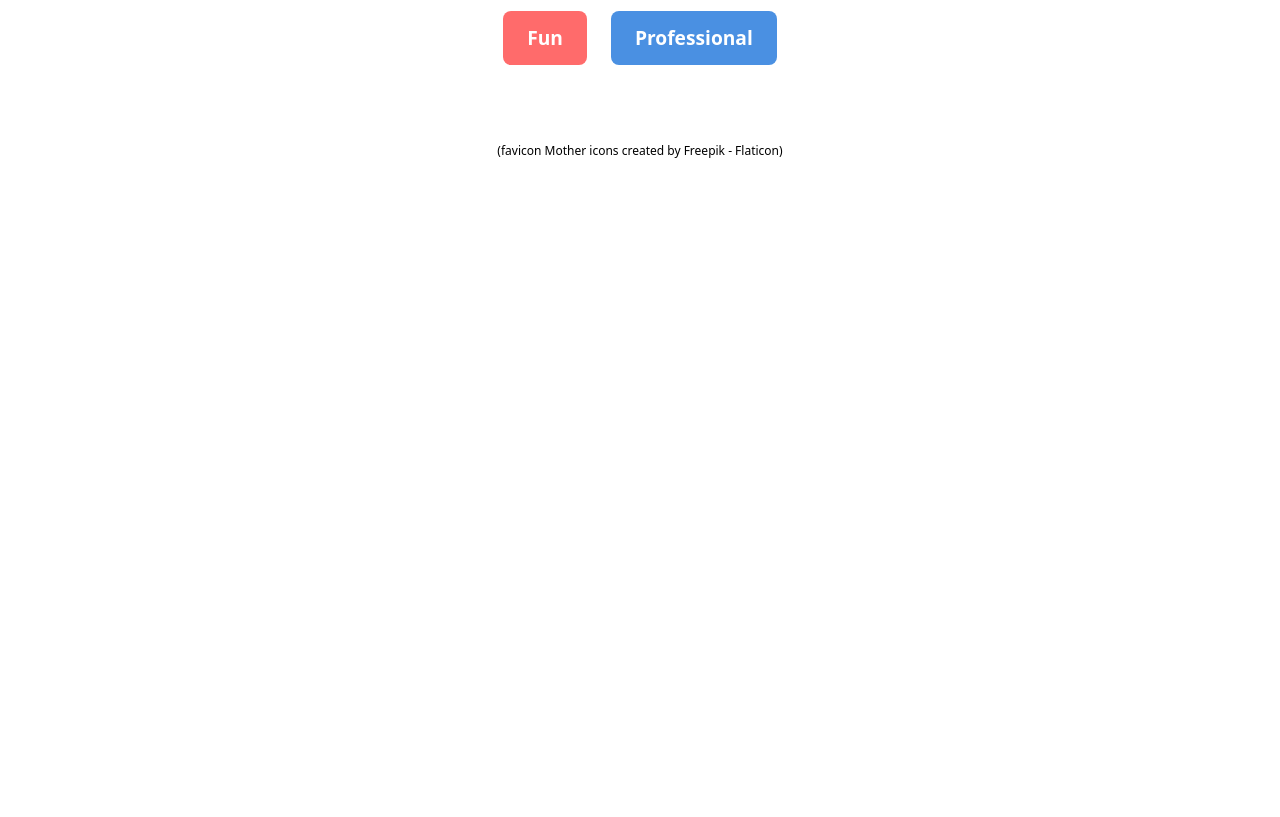
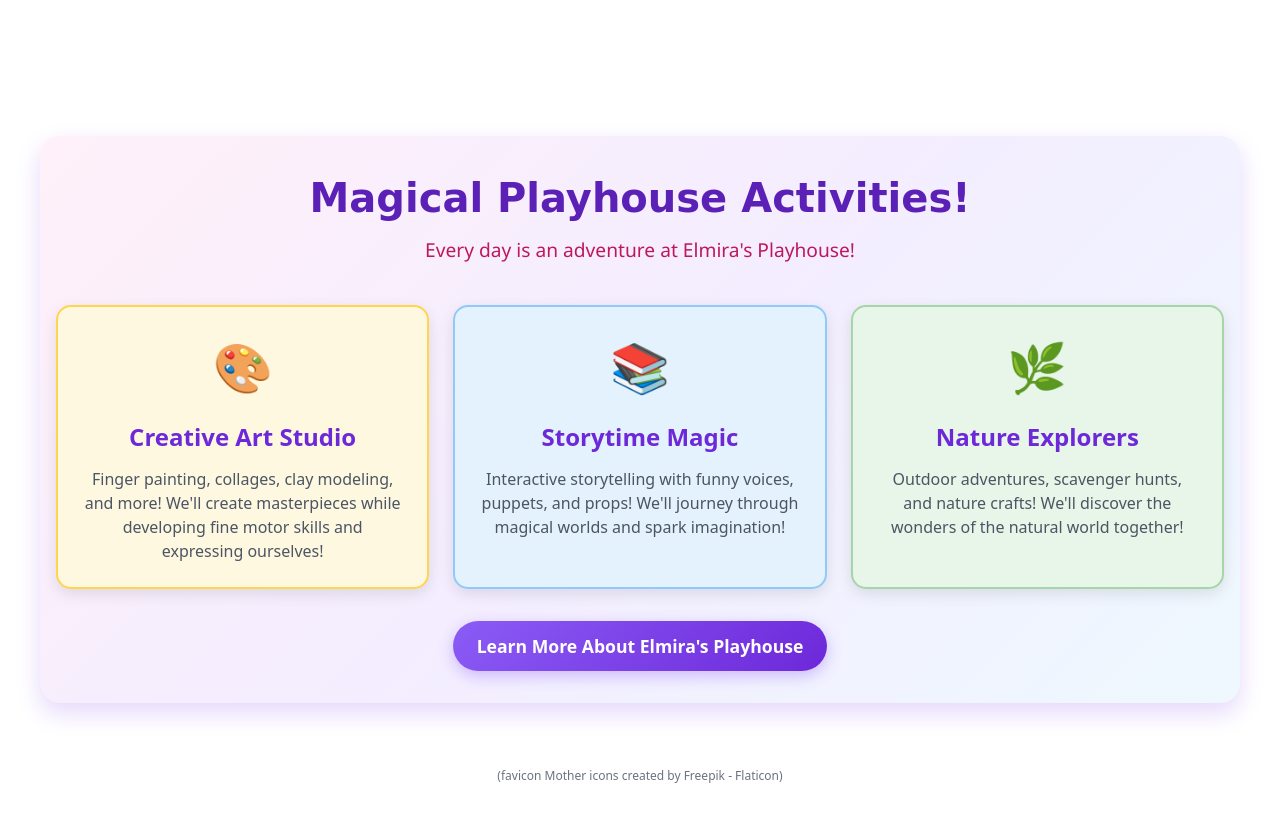
Before and after one commit to BrianAshcraft/babysitter, a SvelteKit app: page / in a window 1280 px wide. Shown: the part 360-1177 px from the top of the page. Before the commit the page ends 800 px from the top, so only its background shows below. Built offline with nearby package versions, Linux system fonts and the light colour scheme.

Commit message:
updated meta image

```diff
--- a/src/lib/components/MetaTags.svelte
+++ b/src/lib/components/MetaTags.svelte
@@ -13,24 +13,27 @@
 <script>
 	// Props with defaults
 	export let title = "Elmira's Playhouse - Professional Babysitting Services";
-  export let description = "Trusted childcare services by Elmira, providing safe and engaging care for children of all ages in Boston, MA.";
-  export let image = "/images/elmira-social.jpg"; // Default social sharing image
-  export let type = "website";
-  export let route = "";
-  export let style = ""; // 'fun' or 'professional'
+	export let description =
+		'Trusted childcare services by Elmira, providing safe and engaging care for children of all ages in Boston, MA.';
+	export let image = '/images/elmira-hero.png'; // Default social sharing image
+	export let type = 'website';
+	export let route = '';
+	export let style = ''; // 'fun' or 'professional'
 
 	// Compute the full URL for canonical and OG tags
-  const baseUrl = "https://elmirasplayhouse.com"; // Replace with actual domain when deployed
+	const baseUrl = 'https://babysitter-nine.vercel.app/'; // Replace with actual domain when deployed
 	const url = `${baseUrl}${route}`;
 
 	// Style-specific content
-  $: styleSpecificTitle = style === 'fun'
+	$: styleSpecificTitle =
+		style === 'fun'
 			? `Elmira's Playhouse - Fun & Engaging Childcare`
 			: `Elmira's Professional Childcare Services`;
 
-  $: styleSpecificDescription = style === 'fun'
-    ? "Fun, creative, and engaging childcare services with Elmira. Where playtime is magical and learning is an adventure!"
-    : "Professional, reliable childcare services by Elmira. Providing safe, structured, and nurturing care for your children.";
+	$: styleSpecificDescription =
+		style === 'fun'
+			? 'Fun, creative, and engaging childcare services with Elmira. Where playtime is magical and learning is an adventure!'
+			: 'Professional, reliable childcare services by Elmira. Providing safe, structured, and nurturing care for your children.';
 
 	// Use style-specific content if style is provided, otherwise use defaults
 	$: metaTitle = style ? styleSpecificTitle : title;
@@ -60,7 +63,13 @@
 	<meta name="twitter:image" content={`${baseUrl}${image}`} />
 
 	<!-- Additional Meta Tags -->
-  <meta name="keywords" content="babysitting, childcare, Boston, nanny, babysitter, children, kids, care, {style === 'fun' ? 'fun, creative, playful' : 'professional, reliable, experienced'}" />
+	<meta
+		name="keywords"
+		content="babysitting, childcare, Boston, nanny, babysitter, children, kids, care, {style ===
+		'fun'
+			? 'fun, creative, playful'
+			: 'professional, reliable, experienced'}"
+	/>
 	<meta name="author" content="Elmira" />
 
 	<!-- Robots -->
--- a/src/routes/+page.svelte
+++ b/src/routes/+page.svelte
@@ -1,12 +1,20 @@
 <script lang="ts">
 	import { goto } from '$app/navigation';
+	import { onMount } from 'svelte';
 
 	function navigateTo(path: string) {
 		goto(path);
 	}
+
+	let isVisible = false;
+
+	onMount(() => {
+		isVisible = true;
+	});
 </script>
 
 <main>
+	<section class="welcome-section">
 		<h1>Welcome</h1>
 		<div class="button-container">
 			<button class="fun-btn" on:click={() => navigateTo('/fun')}>Fun</button>
@@ -14,10 +22,42 @@
 				>Professional</button
 			>
 		</div>
-	<br />
-	<br />
-	<br />
-	<p>
+	</section>
+
+	<section class="activities-section fade-in" class:visible={isVisible}>
+		<div class="activities-container">
+			<div class="activities-header">
+				<h2>Magical Playhouse Activities!</h2>
+				<p class="activities-subtitle">Every day is an adventure at Elmira's Playhouse!</p>
+			</div>
+
+			<div class="activities-grid">
+				<div class="activity-card bg-yellow">
+					<div class="activity-icon">🎨</div>
+					<h3>Creative Art Studio</h3>
+					<p>Finger painting, collages, clay modeling, and more! We'll create masterpieces while developing fine motor skills and expressing ourselves!</p>
+				</div>
+
+				<div class="activity-card bg-blue">
+					<div class="activity-icon">📚</div>
+					<h3>Storytime Magic</h3>
+					<p>Interactive storytelling with funny voices, puppets, and props! We'll journey through magical worlds and spark imagination!</p>
+				</div>
+
+				<div class="activity-card bg-green">
+					<div class="activity-icon">🌿</div>
+					<h3>Nature Explorers</h3>
+					<p>Outdoor adventures, scavenger hunts, and nature crafts! We'll discover the wonders of the natural world together!</p>
+				</div>
+			</div>
+
+			<div class="learn-more-container">
+				<a href="/fun" class="learn-more-btn">Learn More About Elmira's Playhouse</a>
+			</div>
+		</div>
+	</section>
+
+	<p class="attribution">
 		<a
 			href="https://www.flaticon.com/free-icons/mother"
 			class="text-xs"
@@ -32,10 +72,20 @@
 		display: flex;
 		flex-direction: column;
 		align-items: center;
+		text-align: center;
+		padding: 2rem 1rem;
+		min-height: 100vh;
+		overflow-x: hidden;
+	}
+
+	.welcome-section {
+		display: flex;
+		flex-direction: column;
+		align-items: center;
 		justify-content: center;
-		height: 100vh;
-		text-align: center;
-		padding: 0 1rem;
+		min-height: 50vh;
+		width: 100%;
+		margin-bottom: 2rem;
 	}
 
 	h1 {
@@ -81,4 +131,146 @@
 		background-color: #4a90e2;
 		color: white;
 	}
+
+	/* Activities Section Styles */
+	.activities-section {
+		width: 100%;
+		max-width: 1200px;
+		margin: 2rem auto;
+		padding: 2rem 1rem;
+		border-radius: 20px;
+		background: linear-gradient(135deg, rgba(255, 156, 215, 0.15) 0%, rgba(179, 136, 255, 0.15) 50%, rgba(142, 209, 252, 0.15) 100%);
+		box-shadow: 0 10px 25px rgba(124, 58, 237, 0.2);
+	}
+
+	.activities-container {
+		width: 100%;
+	}
+
+	.activities-header {
+		text-align: center;
+		margin-bottom: 2.5rem;
+	}
+
+	.activities-header h2 {
+		font-size: 2.5rem;
+		font-weight: 800;
+		color: #5b21b6;
+		margin-bottom: 0.5rem;
+		font-family: 'Comic Sans MS', cursive, sans-serif;
+	}
+
+	.activities-subtitle {
+		font-size: 1.2rem;
+		color: #be185d;
+		font-family: 'Segoe UI', Tahoma, Geneva, Verdana, sans-serif;
+	}
+
+	.activities-grid {
+		display: grid;
+		grid-template-columns: repeat(1, 1fr);
+		gap: 1.5rem;
+		margin-bottom: 2rem;
+	}
+
+	@media (min-width: 640px) {
+		.activities-grid {
+			grid-template-columns: repeat(2, 1fr);
+		}
+	}
+
+	@media (min-width: 1024px) {
+		.activities-grid {
+			grid-template-columns: repeat(3, 1fr);
+		}
+	}
+
+	.activity-card {
+		padding: 1.5rem;
+		border-radius: 15px;
+		transition: all 0.3s ease;
+		text-align: center;
+		box-shadow: 0 5px 15px rgba(0, 0, 0, 0.1);
+	}
+
+	.activity-card:hover {
+		transform: translateY(-8px);
+		box-shadow: 0 15px 30px rgba(0, 0, 0, 0.15);
+	}
+
+	.bg-yellow {
+		background-color: #fff8e1;
+		border: 2px solid #ffd54f;
+	}
+
+	.bg-blue {
+		background-color: #e3f2fd;
+		border: 2px solid #90caf9;
+	}
+
+	.bg-green {
+		background-color: #e8f5e9;
+		border: 2px solid #a5d6a7;
+	}
+
+	.activity-icon {
+		font-size: 3rem;
+		margin-bottom: 1rem;
+	}
+
+	.activity-card h3 {
+		font-size: 1.5rem;
+		font-weight: 700;
+		color: #6d28d9;
+		margin-bottom: 0.75rem;
+	}
+
+	.activity-card p {
+		font-size: 1rem;
+		line-height: 1.5;
+		color: #4b5563;
+	}
+
+	.learn-more-container {
+		text-align: center;
+		margin-top: 2rem;
+	}
+
+	.learn-more-btn {
+		display: inline-block;
+		background: linear-gradient(135deg, #8b5cf6 0%, #6d28d9 100%);
+		color: white;
+		font-size: 1.1rem;
+		font-weight: 700;
+		padding: 0.75rem 1.5rem;
+		border-radius: 50px;
+		text-decoration: none;
+		box-shadow: 0 5px 15px rgba(124, 58, 237, 0.3);
+		transition: all 0.3s ease;
+	}
+
+	.learn-more-btn:hover {
+		transform: translateY(-3px);
+		box-shadow: 0 8px 20px rgba(124, 58, 237, 0.4);
+	}
+
+	.attribution {
+		margin-top: 2rem;
+		font-size: 0.75rem;
+		color: #6b7280;
+	}
+
+	/* Animation styles */
+	.fade-in {
+		opacity: 0;
+		transform: translateY(20px);
+		transition:
+			opacity 0.8s ease,
+			transform 0.8s ease;
+	}
+
+	.visible {
+		opacity: 1;
+		transform: translateY(0);
+	}
 </style>
--- a/src/routes/fun/+layout.svelte
+++ b/src/routes/fun/+layout.svelte
@@ -44,7 +44,6 @@
 					<ul class="flex space-x-6">
 						<li><a href="/fun" class="nav-link bg-yellow-400">Home</a></li>
 						<li><a href="/fun/about" class="nav-link bg-pink-400">About Me</a></li>
-						<li><a href="/fun/services" class="nav-link bg-green-400">Fun Activities</a></li>
 						<li><a href="/fun/rates" class="nav-link bg-blue-400">Playtime Rates</a></li>
 						<li><a href="/fun/contact" class="nav-link bg-purple-400">Say Hello!</a></li>
 					</ul>
@@ -58,7 +57,6 @@
 				<ul class="mobile-nav-list">
 					<li><a href="/fun" class="mobile-nav-link bg-yellow-400" on:click={closeMobileMenu}>Home</a></li>
 					<li><a href="/fun/about" class="mobile-nav-link bg-pink-400" on:click={closeMobileMenu}>About Me</a></li>
-					<li><a href="/fun/services" class="mobile-nav-link bg-green-400" on:click={closeMobileMenu}>Fun Activities</a></li>
 					<li><a href="/fun/rates" class="mobile-nav-link bg-blue-400" on:click={closeMobileMenu}>Playtime Rates</a></li>
 					<li><a href="/fun/contact" class="mobile-nav-link bg-purple-400" on:click={closeMobileMenu}>Say Hello!</a></li>
 				</ul>
@@ -75,8 +73,6 @@
 			<p class="text-lg">© 2025 Elmira's Playhouse - Where Fun Never Ends!</p>
 			<div class="mt-4 flex justify-center space-x-4">
 				<a href="/fun/contact" class="text-yellow-300 hover:text-yellow-100">Contact</a>
-				<span class="text-purple-300">|</span>
-				<a href="/fun/services" class="text-yellow-300 hover:text-yellow-100">Activities</a>
 				<span class="text-purple-300">|</span>
 				<a href="/fun/rates" class="text-yellow-300 hover:text-yellow-100">Rates</a>
 			</div>
--- a/src/routes/fun/+page.svelte
+++ b/src/routes/fun/+page.svelte
@@ -53,7 +53,6 @@
 		<p class="subtitle">Where imagination comes to life and fun never ends!</p>
 		<div class="button-container">
 			<a href="/fun/about" class="fun-button meet-button">Meet Elmira</a>
-			<a href="/fun/services" class="fun-button play-button">Play Activities</a>
 		</div>
 	</div>
 </section>
@@ -77,7 +76,50 @@
 		</div>
 	</div>
 
-	<div class="cta-section fade-in" class:visible={isVisible} style="transition-delay: 0.4s;">
+	<div class="activities-section fade-in" class:visible={isVisible} style="transition-delay: 0.3s;">
+		<h2 class="section-title activities-title">Magical Playhouse Activities!</h2>
+		<p class="section-subtitle">Every day is an adventure at Elmira's Playhouse!</p>
+
+		<div class="activities-grid">
+			<div class="activity-card yellow-card">
+				<div class="activity-icon">🎨</div>
+				<h3 class="activity-title">Creative Art Studio</h3>
+				<p class="activity-text">Finger painting, collages, clay modeling, and more! We'll create masterpieces while developing fine motor skills and expressing ourselves!</p>
+			</div>
+
+			<div class="activity-card blue-card">
+				<div class="activity-icon">📚</div>
+				<h3 class="activity-title">Storytime Magic</h3>
+				<p class="activity-text">Interactive storytelling with funny voices, puppets, and props! We'll journey through magical worlds and spark imagination!</p>
+			</div>
+
+			<div class="activity-card green-card">
+				<div class="activity-icon">🌿</div>
+				<h3 class="activity-title">Nature Explorers</h3>
+				<p class="activity-text">Outdoor adventures, scavenger hunts, and nature crafts! We'll discover the wonders of the natural world together!</p>
+			</div>
+
+			<div class="activity-card pink-card">
+				<div class="activity-icon">🎵</div>
+				<h3 class="activity-title">Music & Movement</h3>
+				<p class="activity-text">Dance parties, musical games, and sing-alongs! We'll shake, wiggle, and groove while developing coordination and rhythm!</p>
+			</div>
+
+			<div class="activity-card purple-card">
+				<div class="activity-icon">🧩</div>
+				<h3 class="activity-title">Brain Boosters</h3>
+				<p class="activity-text">Fun puzzles, games, and activities that strengthen problem-solving skills and critical thinking while having a blast!</p>
+			</div>
+
+			<div class="activity-card red-card">
+				<div class="activity-icon">🍎</div>
+				<h3 class="activity-title">Snack Adventures</h3>
+				<p class="activity-text">Creating fun, healthy snacks together! We'll learn about nutrition while making delicious treats that fuel our playtime!</p>
+			</div>
+		</div>
+	</div>
+
+	<div class="cta-section fade-in" class:visible={isVisible} style="transition-delay: 0.5s;">
 		<h2 class="cta-title">Come Play With Us!</h2>
 		<div class="cta-button-container">
 			<a href="/fun/contact" class="book-button">Book Your Playdate!</a>
@@ -233,11 +275,6 @@
 		color: #4c1d95;
 	}
 
-	.play-button {
-		background-color: #34d399;
-		color: #4c1d95;
-	}
-
 	.content-section {
 		max-width: 1000px;
 		margin: 0 auto;
@@ -329,6 +366,125 @@
 		line-height: 1.6;
 		color: #6d28d9;
 		text-align: center;
+	}
+
+	/* Activities Section Styles */
+	.activities-section {
+		margin-top: 3rem;
+		margin-bottom: 3rem;
+		text-align: center;
+	}
+
+	.section-title {
+		font-size: 2.5rem;
+		font-weight: 800;
+		margin-bottom: 0.5rem;
+		color: #7c3aed;
+		position: relative;
+		display: inline-block;
+	}
+
+	.activities-title {
+		color: #7c3aed;
+	}
+
+	.section-title::after {
+		content: '';
+		position: absolute;
+		bottom: -10px;
+		left: 50%;
+		transform: translateX(-50%);
+		width: 80px;
+		height: 3px;
+		background: linear-gradient(90deg, #d946ef, #8b5cf6);
+		border-radius: 3px;
+	}
+
+	.section-subtitle {
+		font-size: 1.2rem;
+		color: #be185d;
+		margin-bottom: 2.5rem;
+		margin-top: 1.5rem;
+	}
+
+	.activities-grid {
+		display: grid;
+		grid-template-columns: 1fr;
+		gap: 1.5rem;
+		margin: 0 auto;
+		max-width: 1200px;
+	}
+
+	@media (min-width: 640px) {
+		.activities-grid {
+			grid-template-columns: repeat(2, 1fr);
+		}
+	}
+
+	@media (min-width: 1024px) {
+		.activities-grid {
+			grid-template-columns: repeat(3, 1fr);
+		}
+	}
+
+	.activity-card {
+		padding: 1.5rem;
+		border-radius: 15px;
+		transition: all 0.3s ease;
+		box-shadow: 0 5px 15px rgba(0, 0, 0, 0.1);
+	}
+
+	.activity-card:hover {
+		transform: translateY(-8px);
+		box-shadow: 0 15px 30px rgba(0, 0, 0, 0.15);
+	}
+
+	.yellow-card {
+		background-color: #fff8e1;
+		border: 2px solid #ffd54f;
+	}
+
+	.blue-card {
+		background-color: #e3f2fd;
+		border: 2px solid #90caf9;
+	}
+
+	.green-card {
+		background-color: #e8f5e9;
+		border: 2px solid #a5d6a7;
+	}
+
+	.pink-card {
+		background-color: #fce4ec;
+		border: 2px solid #f48fb1;
+	}
+
+	.purple-card {
+		background-color: #f3e5f5;
+		border: 2px solid #ce93d8;
+	}
+
+	.red-card {
+		background-color: #ffebee;
+		border: 2px solid #ef9a9a;
+	}
+
+	.activity-icon {
+		font-size: 3rem;
+		margin-bottom: 1rem;
+	}
+
+	.activity-title {
+		font-size: 1.5rem;
+		font-weight: 700;
+		color: #6d28d9;
+		margin-bottom: 0.75rem;
+	}
+
+	.activity-text {
+		font-size: 1rem;
+		line-height: 1.5;
+		color: #4b5563;
 	}
 
 	.cta-section {
```
Lines whose indentation alone changed are shown as unchanged.
